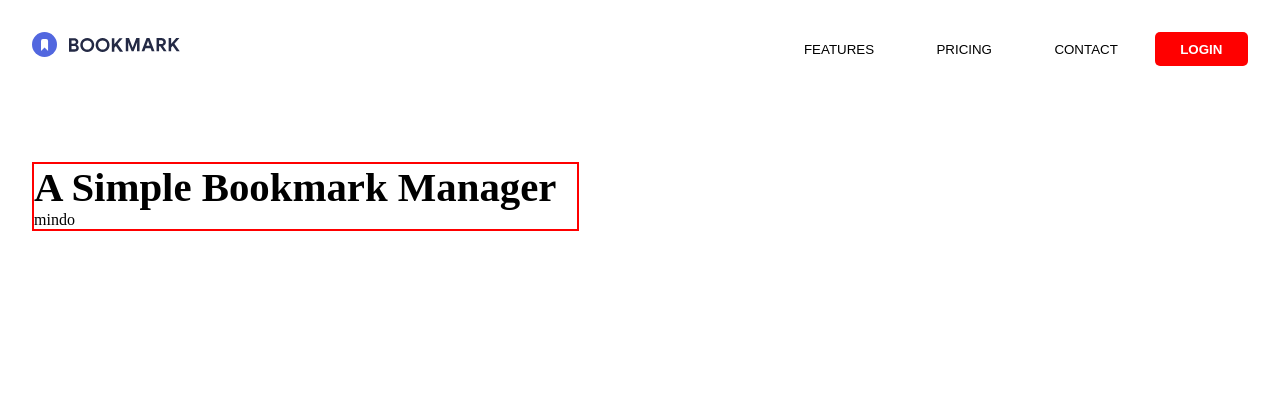
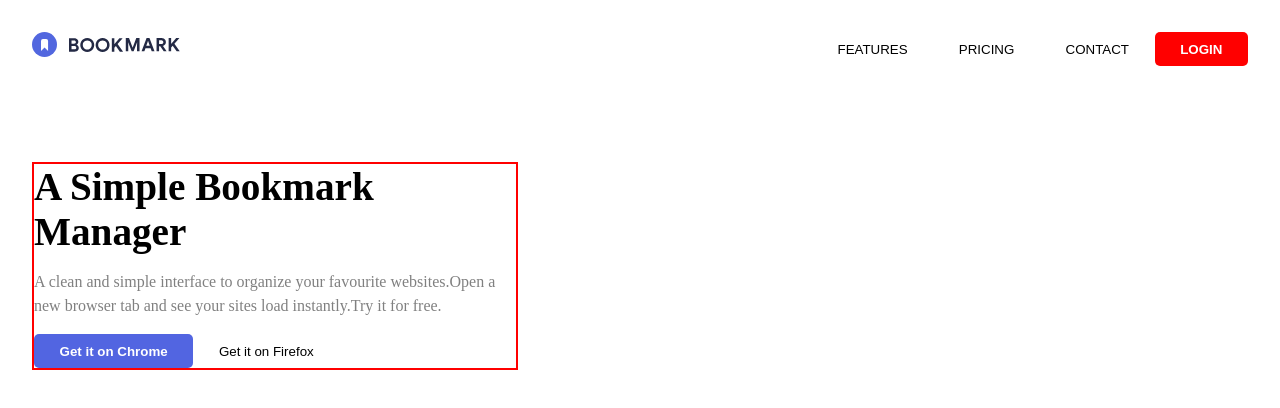
Before and after one commit to MSG-DEVELOPER/ITACADEMY-S5-REACT_BASIC, a React (Vite) app: page / in a window 1280 px wide. Shown: the top 408 px of the page. Built offline with nearby package versions, Linux system fonts and the light colour scheme.

Commit message:
parte izquierda del hero listo.Pusheamos para que nos den feedback

```diff
--- a/src/App.css
+++ b/src/App.css
@@ -1,3 +1,9 @@
-main{
+main {
   margin-top: 6rem;
 }
+
+p {
+  color: grey;
+  line-height: 1.5;
+  font-weight: 500;
+}
--- a/src/App.tsx
+++ b/src/App.tsx
@@ -2,22 +2,29 @@ import "./App.css";
 import NavbarHeader from "./components/molecules/NavbarHeader/NavbarHeader";
 import Hero from "./components/organisms/Hero";
 
+function App() {
 
-function App() {
+
+
+
   return (
     <div>
       <header>
 
         {/* aqui va el navbarheader que se compone de un logo hardcodeado y una molecula de 3 atomos botones*/}
         <NavbarHeader />
+
+
       </header>
       <main>
         {/* contiene las seccinoes (sections) osea el cuerpo */}
         <section>
+        {/* primera seccion , moleculaIzq(texto hardcodeado + atomoBoton + atomoBoton) + img hardcodeada */}
+          <Hero/>
+          {/* imagen hardecodeada */}
 
-          <Hero/>
-          {/* primera seccion , moleculaIzq(texto hardcodeado + atomoBoton + atomoBoton) + img hardcodeada */}
         </section>
+
       </main>
     </div>
   );
--- a/src/components/atoms/Button/Button.css
+++ b/src/components/atoms/Button/Button.css
@@ -6,6 +6,5 @@
 .button--navbar {
     background-color: white;
     color: black;
-
     font-weight: lighter;
 }
--- a/src/components/molecules/HeroIzq/HeroIzq.css
+++ /dev/null
@@ -1,6 +0,0 @@
-.main{
-    display: flex;
-    flex-direction: column;
-    border: 2px solid red;
-    width: 45%;
-}
--- /dev/null
+++ b/src/components/molecules/HeroIzq/HeroIzq.module.css
@@ -0,0 +1,23 @@
+.box{
+    display: flex;
+    flex-direction: column;
+    border: 2px solid red;
+    width: 40%;
+
+
+
+}
+
+.title{
+    font-size: 2.45rem;
+     font-weight: 900;
+}
+
+.p{
+    margin-top: 1rem;
+}
+
+.heroCallToAction {
+    margin-top: 1rem;
+
+}
--- a/src/components/molecules/HeroIzq/HeroIzq.tsx
+++ b/src/components/molecules/HeroIzq/HeroIzq.tsx
@@ -1,16 +1,23 @@
-import './HeroIzq.css'
-
+import Button from "../../atoms/Button/Button";
+import style from "./HeroIzq.module.css"
 
 function HeroIzq() {
   return (
-    <div className='main'>
+    <div className={style.box}>
+      <h1 className={style.title}>
+        A Simple Bookmark <br />Manager
+      </h1>
 
-        <h1 style={{fontSize:"2.55rem"}}>A Simple Bookmark Manager</h1>
-
-        <div>mindo</div>
-
+      <p className={style.p}>
+        {`A clean and simple interface to organize your favourite websites.Open a
+        new browser tab and see your sites load instantly.Try it for free.`}
+      </p>
+      <div className={style.heroCallToAction}>
+        <Button>Get it on Chrome </Button>
+        <Button class="navbar" >Get it on Firefox </Button>
+      </div>
     </div>
-  )
+  );
 }
 
-export default HeroIzq
+export default HeroIzq;
--- a/src/components/organisms/Hero.tsx
+++ b/src/components/organisms/Hero.tsx
@@ -7,6 +7,7 @@ function Hero() {
       {/* se compone de una molecula y una imagen */}
 
       <HeroIzq />
+      {/* imagen hardcodeada */}
     </div>
   );
 }
--- a/src/index.css
+++ b/src/index.css
@@ -19,7 +19,7 @@ button{
   border: none;
   cursor: pointer;
   transition:0.3s ;
-  margin-left: 0.7rem;
+
 }
 
 button:hover{
```
